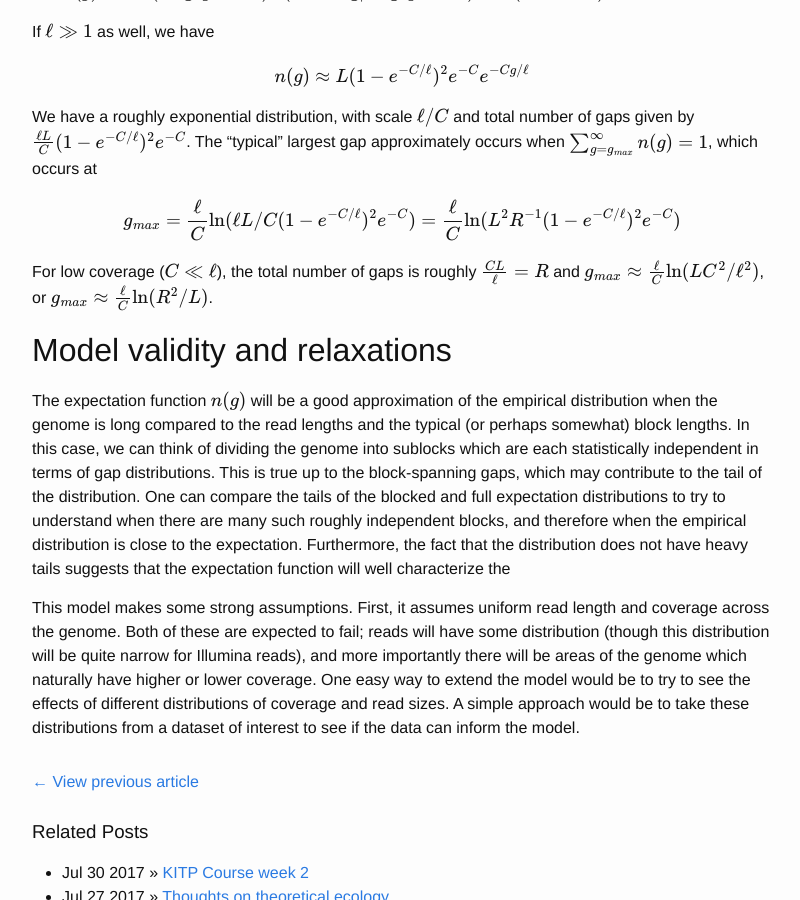
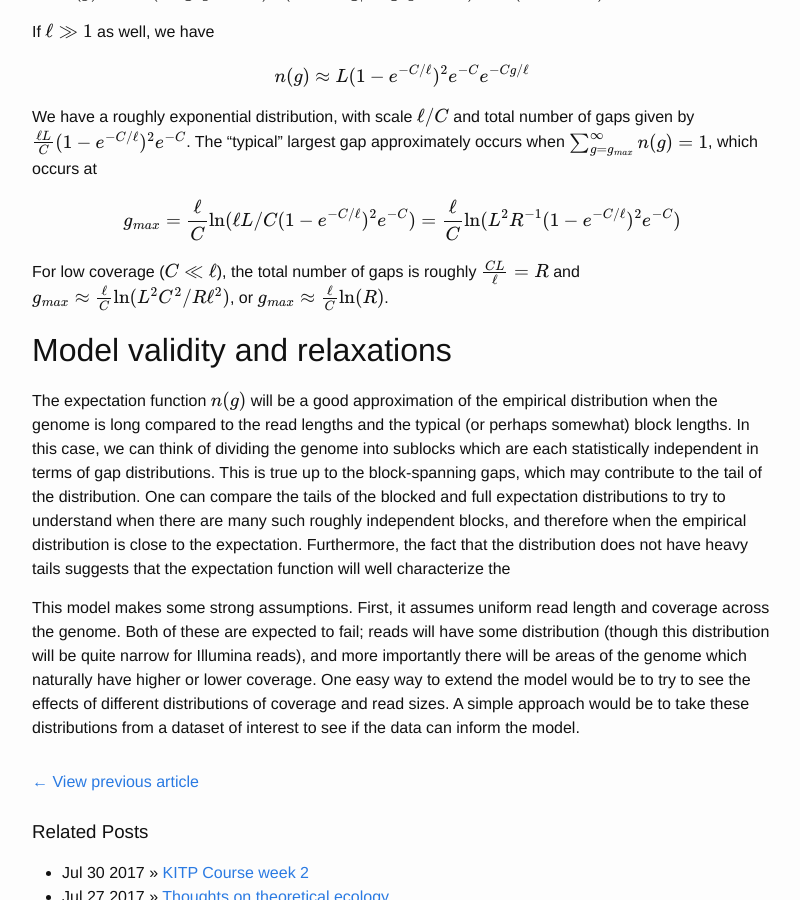
Before and after one commit to atishagarwala/atishagarwala.github.io, a Jekyll site: the page built from _posts/2017-08-04-Null-model-coverage.markdown, in a window 1280 px wide and 900 px high, scrolled down 1666 px. Shown: the whole window, without its empty margins (238-1038 px from the left). Built offline with Jekyll 4.4.1, drawn with Linux system fonts in a browser that asks for light colours; formulas are drawn with MathJax 3; comment, search, counter and statistics services are not loaded.

```diff
--- a/_posts/2017-08-04-Null-model-coverage.markdown
+++ b/_posts/2017-08-04-Null-model-coverage.markdown
@@ -79,7 +79,7 @@ $$\sum_{g = g_{max}}^{\infty}n(g) = 1$$, which occurs at
 $$g_{max} = \frac{\ell}{C}\ln(\ell L/C(1-e^{-C/\ell})^{2}e^{-C}) = \frac{\ell}{C}\ln( L^{2}R^{-1}(1-e^{-C/\ell})^{2}e^{-C})$$
 
 For low coverage ($$C\ll\ell$$), the total number of gaps is roughly $$\frac{CL}{\ell} = R$$ and
-$$g_{max}\approx \frac{\ell}{C}\ln(LC^{2}/\ell^{2})$$, or $$g_{max}\approx \frac{\ell}{C}\ln(R^{2}/L)$$.
+$$g_{max}\approx \frac{\ell}{C}\ln(L^{2}C^{2}/R\ell^{2})$$, or $$g_{max}\approx \frac{\ell}{C}\ln(R)$$.
 
 ## Model validity and relaxations
 
```
